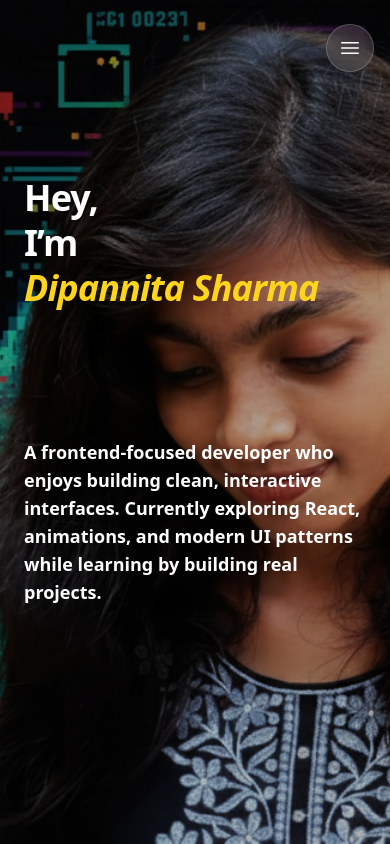
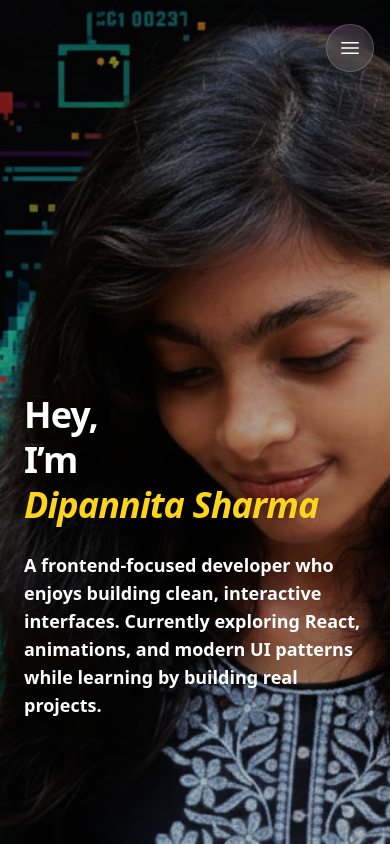
Before and after one commit to dipannitasharma/portfolio, a React (Vite) app: page / in a window 390 px wide. Shown: the top 844 px of the page. Built offline with nearby package versions, Linux system fonts and the light colour scheme.

Commit message:
Enhance Page1 layout and styling for improved responsiveness and visual appeal

```diff
--- a/src/pages/Page1.jsx
+++ b/src/pages/Page1.jsx
@@ -8,26 +8,43 @@ const Page1 = () => {
     return (
         <section id="home" className="relative min-h-screen w-full overflow-hidden">
 
+
             {/* Background image */}
             <motion.img
                 src="/bg5.png"
                 alt=""
                 loading="lazy"
                 onLoad={() => setBgLoaded(true)}
-                className="absolute inset-0 h-full w-full object-cover brightness-75"
+                className="
+        absolute inset-0 h-full w-full
+        object-cover
+        object-top md:object-center
+        brightness-75
+    "
                 initial={{ opacity: 0 }}
                 animate={{ opacity: bgLoaded ? 1 : 0 }}
-                transition={{ duration: 0.8, ease: "easeOut" }}
+                transition={{ duration: 0.8, ease: 'easeOut' }}
             />
+
+
 
             {/* Content */}
             <div className="relative z-10 min-h-screen">
                 <Navbar />
 
                 {/* Hero */}
-                <div className="flex min-h-[calc(100vh-64px)] items-center px-6 md:px-12 text-white">
+                            <div
+                                className="
+                flex min-h-[calc(100vh-64px)]
+                items-start md:items-center
+                px-6 md:px-12
+                pt-28 md:pt-0
+                text-white
+            "
+                            >
 
-                    <div className="flex w-full flex-col md:flex-row justify-between gap-12">
+
+                    <div className="flex w-full flex-col md:flex-row justify-between gap-70">
 
                         {/* LEFT */}
                         <motion.div
@@ -36,7 +53,7 @@ const Page1 = () => {
                             animate={{ opacity: 1, x: 0 }}
                             transition={{ duration: 0.8, ease: "easeOut" }}
                         >
-                            <h1 className="text-4xl md:text-6xl font-semibold tracking-tight leading-tight">
+                            <h1 className="text-4xl md:text-6xl font-semibold tracking-tight leading-tight hidden md:block">
                                 Hey, <br />
                                 I’m{" "}
                                 <span className="relative inline-block text-[#FFD41D] italic cursor-default">
@@ -56,12 +73,30 @@ const Page1 = () => {
 
                         {/* RIGHT */}
                         <motion.div
-                            className="flex items-center max-w-md"
+                            className="flex flex-col items-center max-w-md"
                             initial={{ opacity: 0, x: 30 }}
                             animate={{ opacity: 1, x: 0 }}
                             transition={{ duration: 0.8, ease: "easeOut", delay: 0.1 }}
                         >
-                            <p className="text-lg font-bold text-left  md:mt-90 mt-20">
+                            <h1 className="text-4xl md:text-6xl font-semibold tracking-tight leading-tight md:hidden block">
+                                Hey, <br />
+                                I’m{" "}
+                                <span className="relative inline-block text-[#FFD41D] italic cursor-default">
+                                    <motion.span
+                                        whileHover={{ y: -2 }}
+                                        transition={{ type: "spring", stiffness: 300 }}
+                                        className="inline-block"
+                                    >
+                                        Dipannita Sharma
+                                    </motion.span>
+
+                                    {/* subtle underline */}
+                                    <span className="absolute left-0 -bottom-1 h-0.5 w-full bg-[#FFD41D]/40 scale-x-0 hover:scale-x-100 transition-transform origin-left" />
+                                </span>
+                            </h1>
+                            <p className="text-lg font-bold text-left mt-6 md:mt-90">
+
+
                                 A frontend-focused developer who enjoys building clean,
                                 interactive interfaces. Currently exploring React, animations,
                                 and modern UI patterns while learning by building real projects.
```
